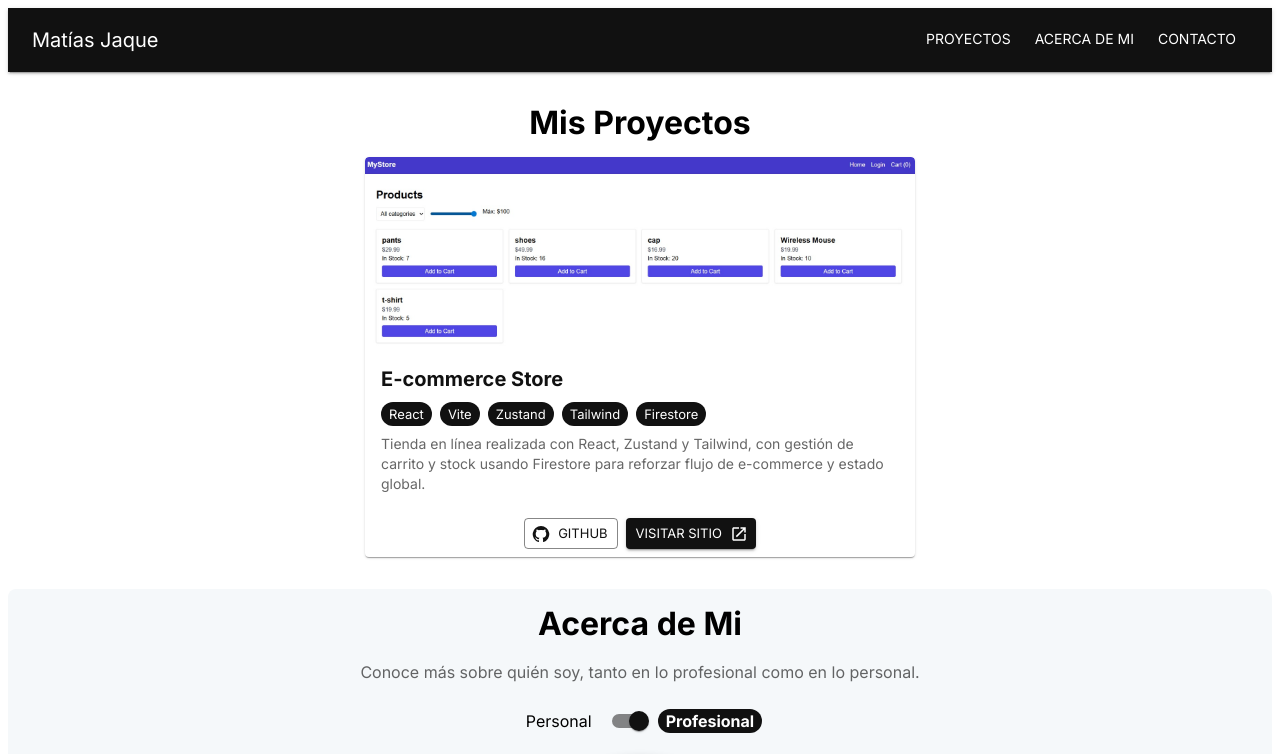
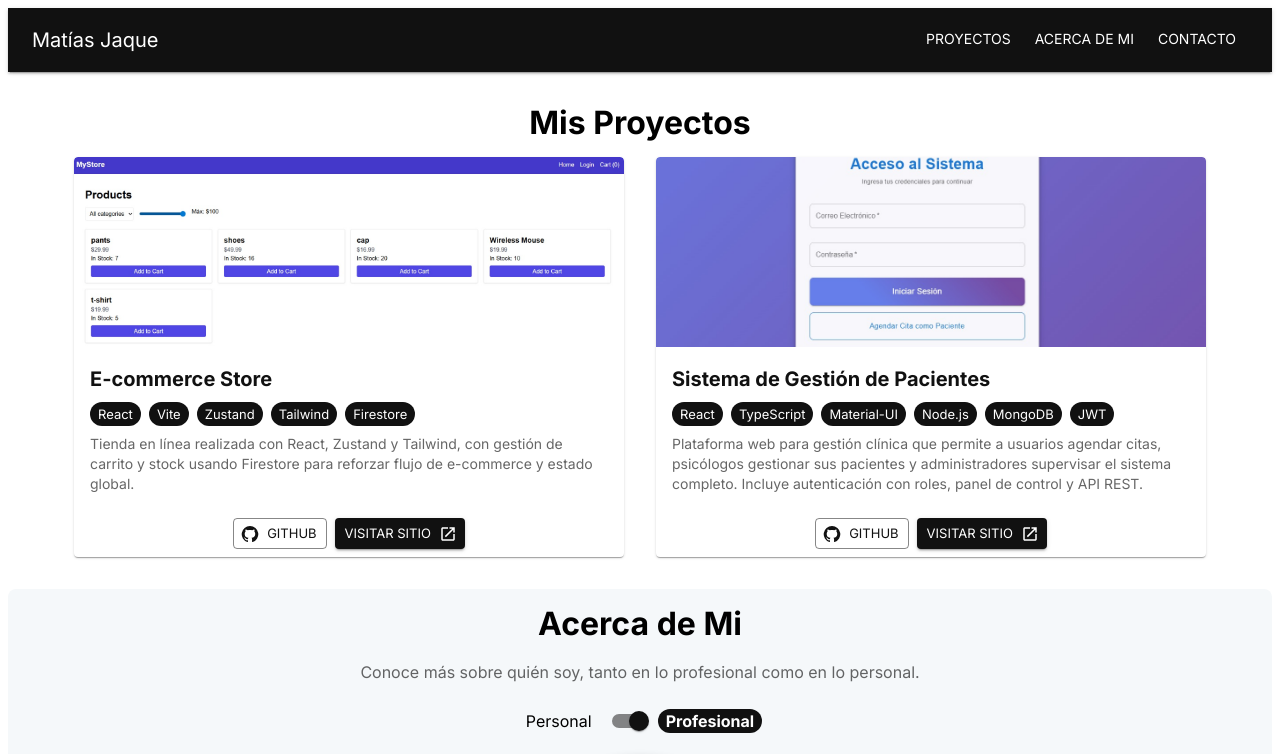
Before and after one commit to matiasjaque-dev/matiasjaque-portfolio, a React (Vite) app in the folder matiasjaque-portfolio/: page / in a window 1280 px wide. Shown: the top 754 px of the page. Built offline with nearby package versions, Linux system fonts and the light colour scheme.

Commit message:
feat: add patient management system project
- Add new project: Sistema de Gestión de Pacientes
- Include React, TypeScript, Node.js, MongoDB stack
- Add project image and links
- Improve ProjectCard component to handle missing links gracefully

```diff
--- a/matiasjaque-portfolio/src/components/ProjectCard.jsx
+++ b/matiasjaque-portfolio/src/components/ProjectCard.jsx
@@ -53,6 +53,7 @@ const ProjectCard = ({ project }) => {
         </Typography>
       </CardContent>
       <CardActions sx={{ justifyContent: 'space-between' }}>
+        {project.github && project.github !== '#' ? (
           <Button
             size="small"
             variant="outlined"
@@ -63,6 +64,13 @@ const ProjectCard = ({ project }) => {
           >
             GitHub
           </Button>
+        ) : (
+          <Button size="small" variant="outlined" disabled startIcon={<GitHub />}>
+            GitHub
+          </Button>
+        )}
+
+        {project.demo && project.demo !== '#' ? (
           <Button
             size="small"
             variant="contained"
@@ -73,6 +81,11 @@ const ProjectCard = ({ project }) => {
           >
             Visitar Sitio
           </Button>
+        ) : (
+          <Button size="small" variant="contained" disabled endIcon={<OpenInNew />}>
+            Visitar Sitio
+          </Button>
+        )}
       </CardActions>
     </Card>
   );
--- a/matiasjaque-portfolio/src/components/ProjectsSection.jsx
+++ b/matiasjaque-portfolio/src/components/ProjectsSection.jsx
@@ -5,6 +5,7 @@ import React from 'react';
 import Grid from '@mui/material/Grid';
 import { Fade } from '@mui/material';
 import ecommerceStorage from '../assets/e-commerce_store_react.png';
+import managmentPsychology from '../assets/managment-psychology.jpeg';
 
 // src/data/projects.js
 const projects = [
@@ -17,6 +18,16 @@ const projects = [
       'Tienda en línea realizada con React, Zustand y Tailwind, con gestión de carrito y stock usando Firestore para reforzar flujo de e-commerce y estado global.',
     github: 'https://github.com/matiasjaque-dev/eccomerce-store-react',
     demo: 'https://eccomerce-store-react-yo2h.vercel.app/',
+  },
+  {
+    id: 2,
+    name: 'Sistema de Gestión de Pacientes',
+    image: managmentPsychology,
+    tech: ['React', 'TypeScript', 'Material-UI', 'Node.js', 'MongoDB', 'JWT'],
+    description:
+      'Plataforma web para gestión clínica que permite a usuarios agendar citas, psicólogos gestionar sus pacientes y administradores supervisar el sistema completo. Incluye autenticación con roles, panel de control y API REST.',
+    github: 'https://github.com/matiasjaque-dev/managment-psychology-app',
+    demo: 'https://managment-psychology-app.vercel.app/',
   },
 ];
 
```
Also changed, not shown: matiasjaque-portfolio/src/assets/managment-psychology.jpeg (added). Lines whose indentation alone changed are shown as unchanged.
